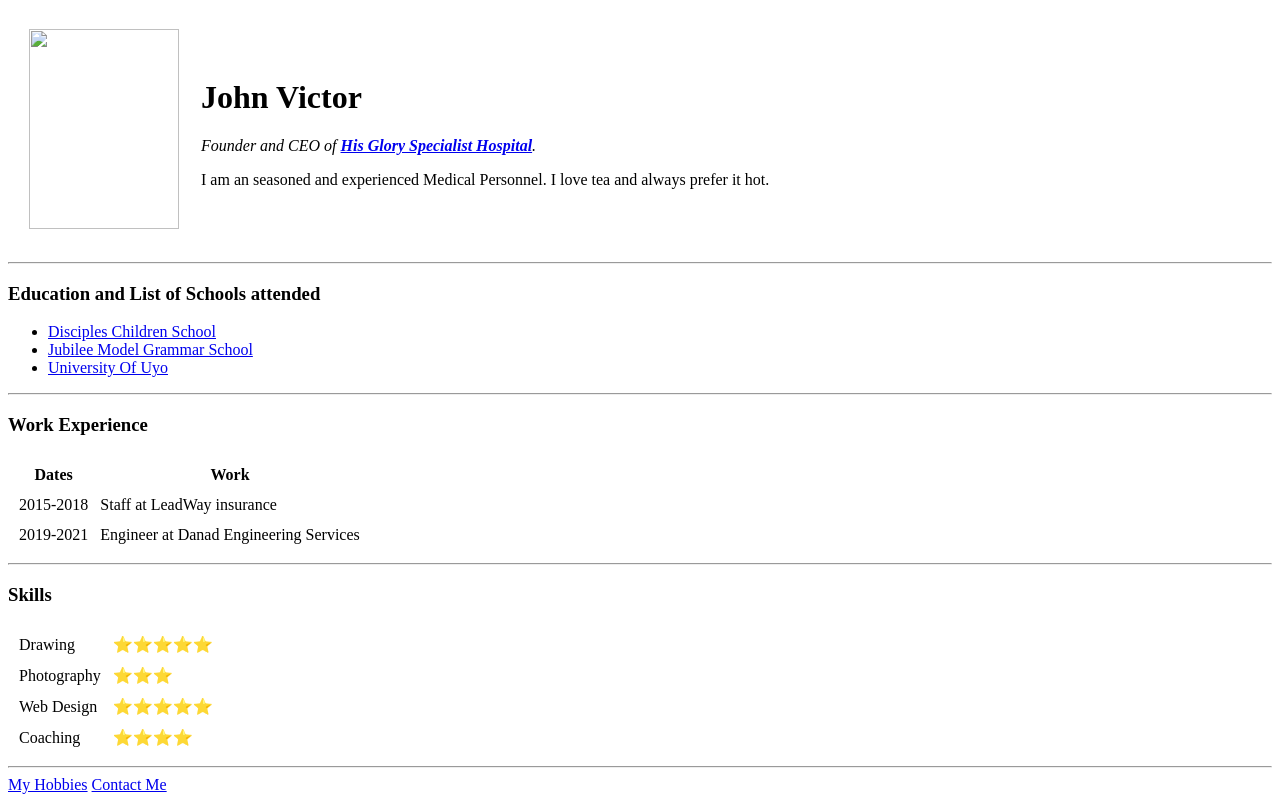
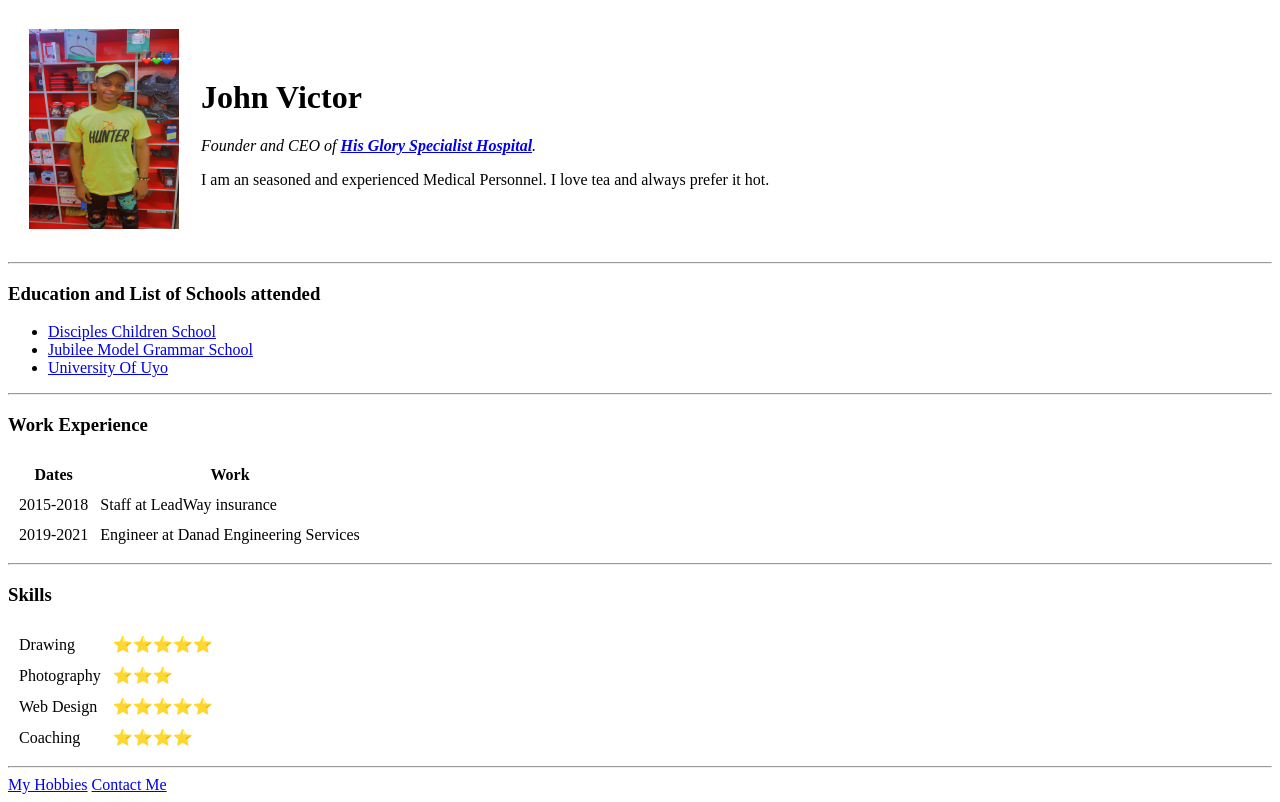
Before and after one commit to Vickbliss/crv, a plain HTML site: page index.html in a window 1280 px wide. Drawn offline with Linux system fonts and the light colour scheme.

Commit message:
Update index.html

```diff
--- a/index.html
+++ b/index.html
@@ -8,7 +8,7 @@
   <body>
     <table cellspacing="20">
       <tr>
-        <td><img src="john.jpg" width="150" height="200"></td>
+        <td><img src="images/john.jpg" width="150" height="200"></td>
         <td><h1>John Victor</h1>
           <p><em>Founder and CEO of <strong><a href="https://www.google.com/">His Glory Specialist Hospital</a></a></strong>.</em></p>
           <p>I am an seasoned and experienced Medical Personnel. I love tea and always prefer it hot.</p></td>
```
